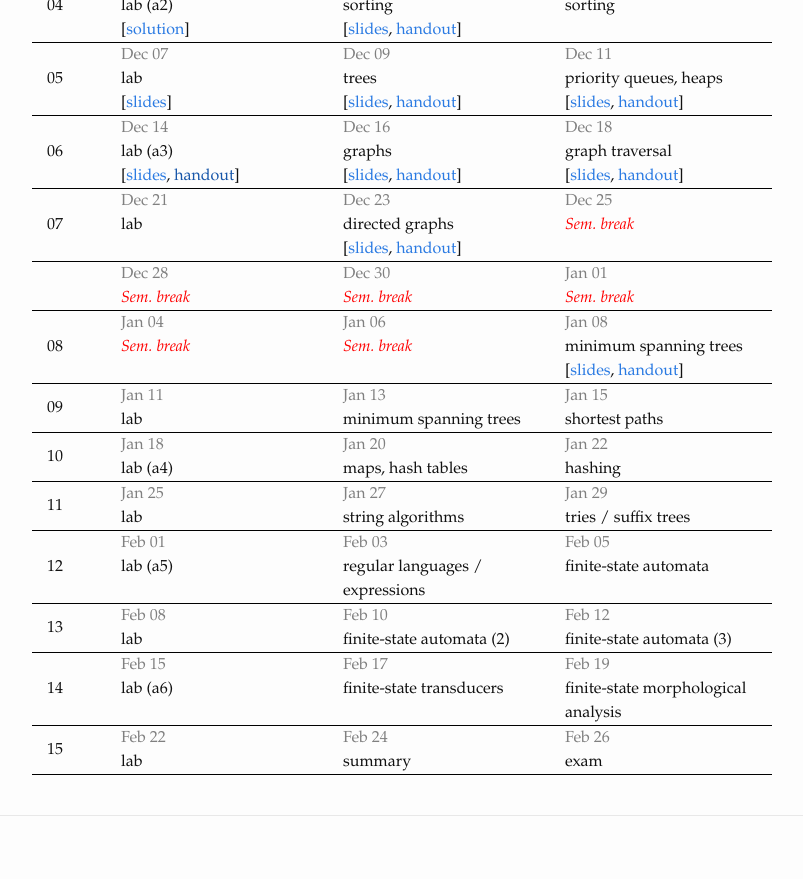
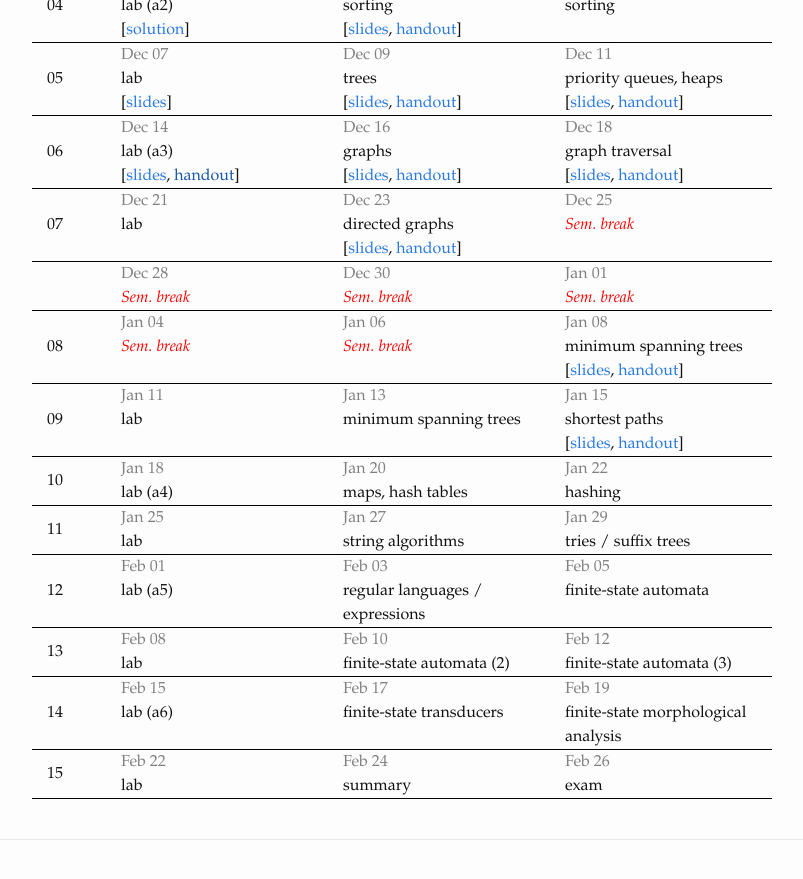
Before and after one commit to dsacl3-2020/dsacl3-2020.github.io, a Jekyll site: the page built from lectures.md, in a window 1280 px wide and 900 px high, scrolled down 602 px. Shown: the top 879 px of the window, without its empty margins (238-1041 px from the left). Built offline with Jekyll 4.4.1, drawn with Linux system fonts in a browser that asks for light colours.

Commit message:
Update slides.

```diff
--- a/_data/schedule.yml
+++ b/_data/schedule.yml
@@ -129,6 +129,9 @@
       topic: minimum spanning trees
     Jan 15:
       topic: shortest paths
+      links:
+        slides: slides/shortest-paths.pdf
+        handout: slides/shortest-paths-handout.pdf
 - week: "10"
   dates:
     Jan 18:
```
Also changed, not shown: 2 other files.
